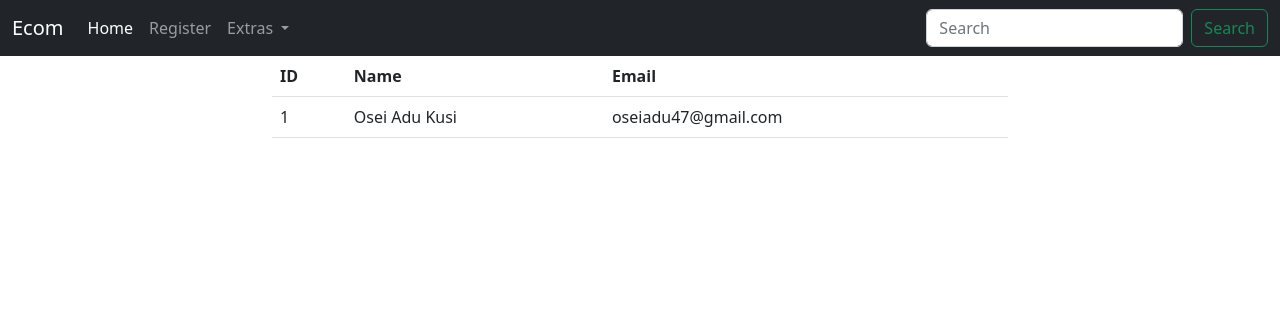
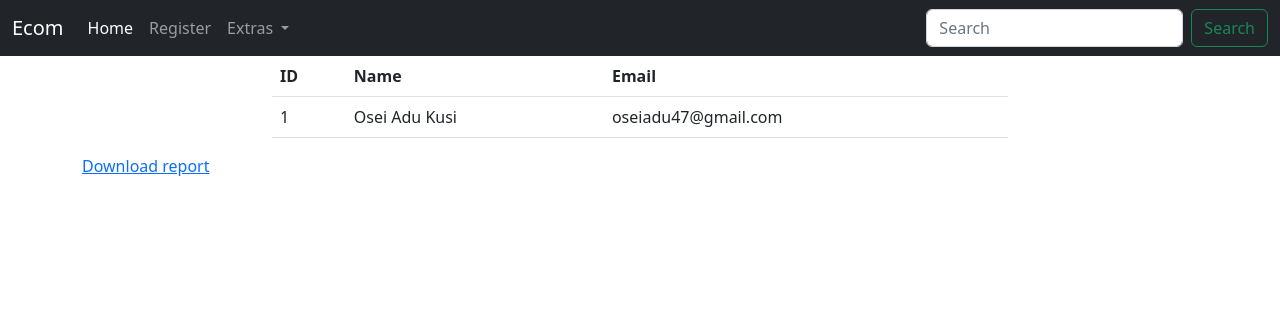
Before and after one commit to Osei12/flask-app-new, a Flask app: page /view_list in a window 1280 px wide. Shown: the top 316 px of the page. Run offline with Flask 3, Linux system fonts and the light colour scheme.

Commit message:
Multiple changes

```diff
--- a/app.py
+++ b/app.py
@@ -1,9 +1,11 @@
 
-from flask import Flask,render_template,request,redirect,flash,get_flashed_messages,url_for
+from flask import Flask,render_template,request,redirect,flash,get_flashed_messages,url_for,Response
 from flask_sqlalchemy import SQLAlchemy
 from datetime import datetime
 from werkzeug.utils import secure_filename
 import uuid as uuid
+import io
+import xlwt
 app = Flask(__name__)
 
 app.config['SQLALCHEMY_DATABASE_URI'] = 'sqlite:///manage.db'
@@ -77,6 +79,34 @@ def view():
     members = Records.query.all()
     return render_template('view.html',members=members)
 
+@app.route('/downlaod/report/excel')
+def download_report():
+    all_members = Records.query.all()
+    output = io.BytesIO()
+
+    workbook = xlwt.Workbook(encoding="UTF-8")
+
+    sh = workbook.add_sheet('Member Report')
+    sh.write(0, 0, 'Id')
+    sh.write(0, 1, 'Name')
+    sh.write(0, 2, 'Email')
+
+
+
+    idx=0
+    for member in all_members:
+        sh.write(idx+1, 0, str(member.id))
+        sh.write(idx+1, 1,  member.name)
+        sh.write(idx+1, 2, member.email)
+
+
+
+
+        idx+= 1
+
+    workbook.save(output)
+    output.seek(0)
+    return Response(output, mimetype="application/ms-excel",headers={"Content-Disposition":"attachment;filename=member_reports.xls"} )
 
 
 if __name__=='__main__':
--- a/templates/view.html
+++ b/templates/view.html
@@ -30,6 +30,7 @@
             </div>
             <div class="col-md-2"></div>
         </div>
+        <a href="{{url_for('download_report')}}">Download report</a>
     </div>
 
 {% endblock content %}
```
Also changed, not shown: requirements.txt (line endings or trailing spaces).
